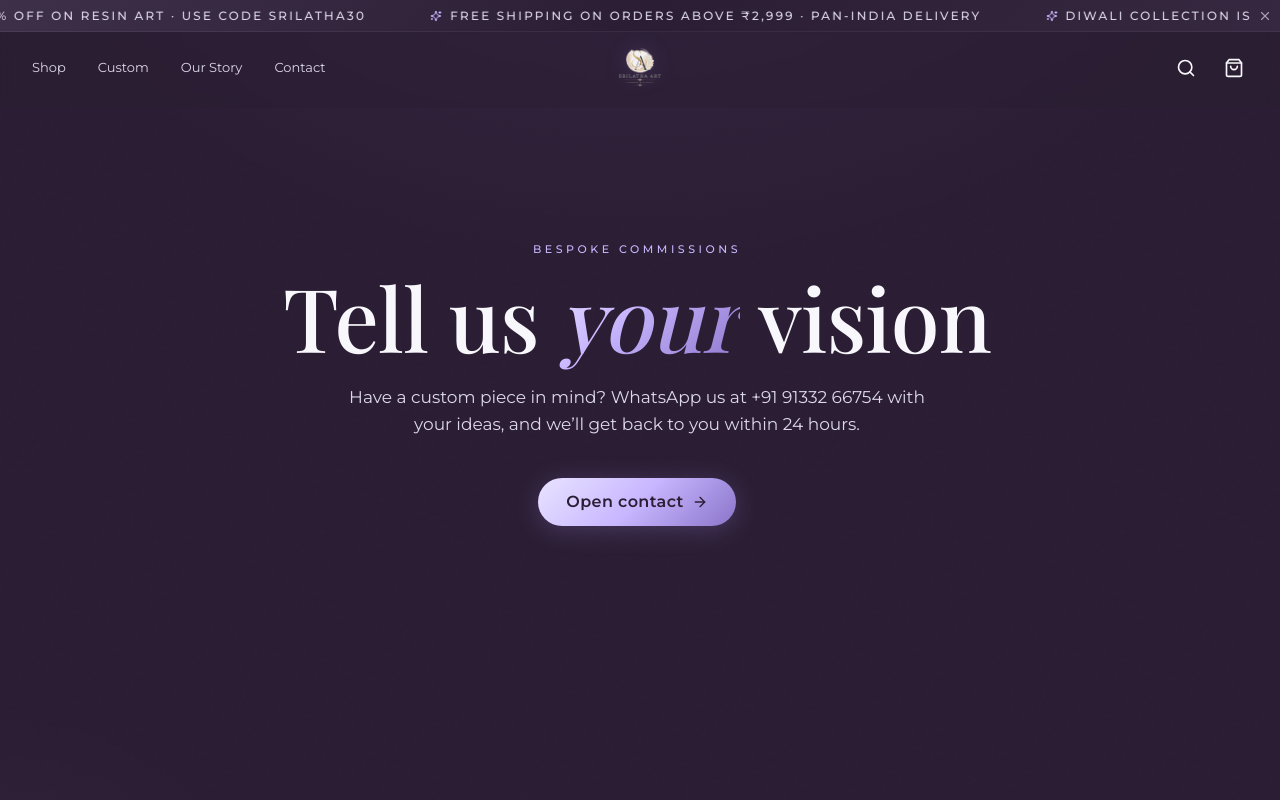
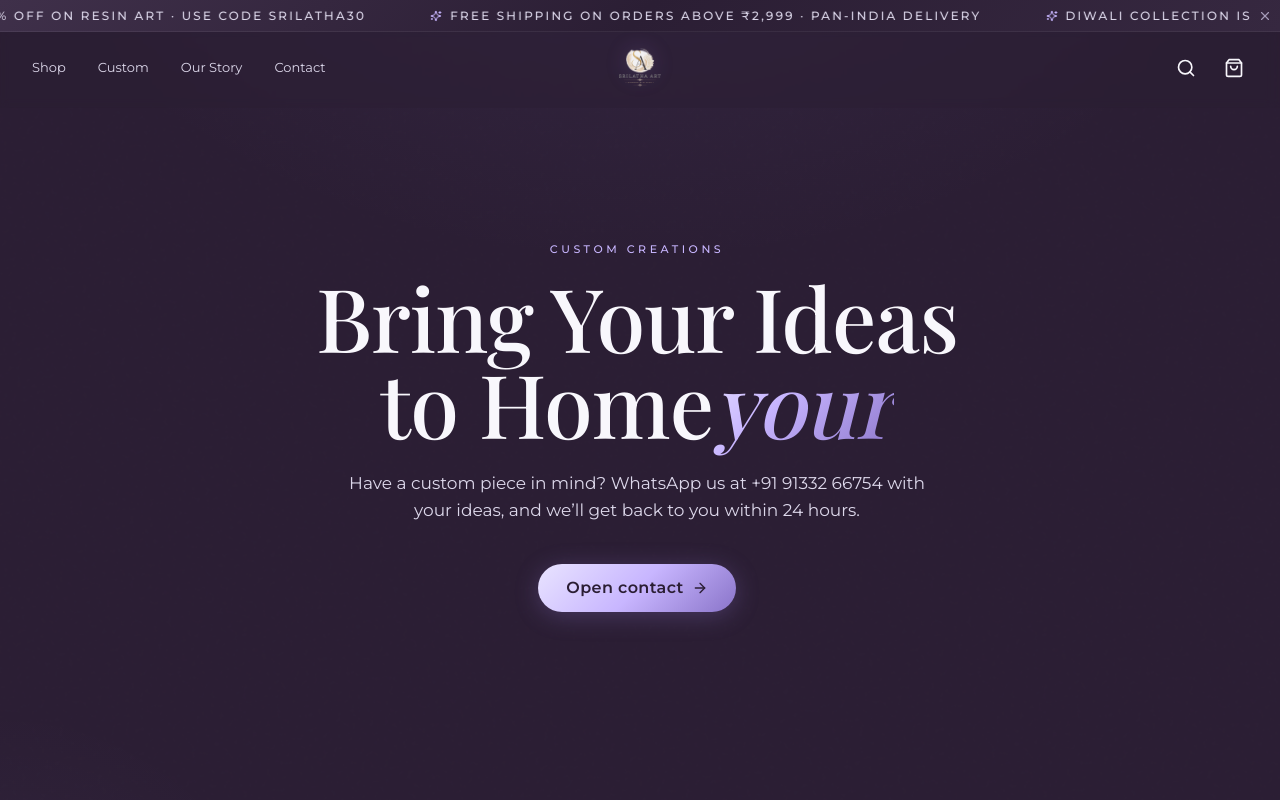
Before and after one commit to lakshmanachari-panuganti/The-Srilatha-Arts, a Next.js app in the folder frontend/: page /custom-order in a window 1280 px wide. Shown: the top 800 px of the page. Built offline with nearby package versions, Linux system fonts and the light colour scheme; no server answers.

Commit message:
feat: implement landing page components, custom order page, and marketing data structures

```diff
--- a/frontend/app/custom-order/page.tsx
+++ b/frontend/app/custom-order/page.tsx
@@ -2,16 +2,16 @@ import type { Metadata } from 'next'
 import PlaceholderPage from '@/components/PlaceholderPage'
 
 export const metadata: Metadata = {
-  title: 'Custom Order — Commission a piece',
+  title: 'Custom Creations — Bring Your Ideas to Home',
   description:
-    'Tell us your vision. We craft bespoke pieces in any art form, palette and size — 2–4 weeks turnaround.',
+    'Share your vision. We craft bespoke pieces in any art form, palette and size — 1-2 weeks turnaround.',
 }
 
 export default function CustomOrderPage() {
   return (
     <PlaceholderPage
-      eyebrow="Bespoke commissions"
-      title="Tell us your vision"
+      eyebrow="Custom Creations"
+      title="Bring Your Ideas to Home"
       goldWord="your"
       description="Have a custom piece in mind? WhatsApp us at +91 91332 66754 with your ideas, and we’ll get back to you within 24 hours."
       primaryHref="/contact"
--- a/frontend/components/marketing/CustomOrderCTA.tsx
+++ b/frontend/components/marketing/CustomOrderCTA.tsx
@@ -42,7 +42,7 @@ export default function CustomOrderCTA() {
         <div className="relative z-10">
           <span className="inline-flex items-center gap-2 text-[11px] tracking-[0.32em] uppercase text-lavender-pastel mb-5">
             <Sparkles className="w-3.5 h-3.5" aria-hidden />
-            Commissions open
+            Custom Creations
             <Sparkles className="w-3.5 h-3.5" aria-hidden />
           </span>
           <h2 className="font-serif text-4xl sm:text-5xl lg:text-7xl leading-[1.02] text-ivory mb-4">
@@ -51,14 +51,14 @@ export default function CustomOrderCTA() {
             <em className="italic gold-text">We&apos;ll craft it.</em>
           </h2>
           <p className="text-ivory-soft/70 max-w-reader mx-auto text-base lg:text-lg leading-relaxed mb-8">
-            Commission a one-of-a-kind piece — tell us the form, palette and story; we&apos;ll bring
-            it to life in two to four weeks.
+            Did you Dream it? then Describe it — the colours, the mood, the story it should whisper.
+            Our hands will shape it into your own masterpiece within one to two weeks.
           </p>
           <Link
             href="/custom-order"
             className="btn-dark inline-flex"
           >
-            Start your commission
+            Start your Custom Creations
             <ArrowRight className="w-4 h-4" aria-hidden />
           </Link>
         </div>
--- a/frontend/components/marketing/Hero.tsx
+++ b/frontend/components/marketing/Hero.tsx
@@ -139,7 +139,7 @@ export default function Hero() {
             <ArrowRight className="w-4 h-4" aria-hidden />
           </Link>
           <Link href="/custom-order" className="btn-outline">
-            Commission a piece
+            Start your Custom Creations
           </Link>
         </motion.div>
 
--- a/frontend/components/marketing/Testimonials.tsx
+++ b/frontend/components/marketing/Testimonials.tsx
@@ -14,7 +14,7 @@ const reviews = [
     location: 'Bangalore',
     rating: 5,
     quote:
-      'Commissioned a mandala for my mother's seventieth. The colors, the precision, the timing — all perfect. She cried.',
+      'Got a mandala for my mother\'s seventieth. The colors, the precision, the timing — all perfect. She cried.',
     art: 'Custom Dot Mandala',
   },
   {
--- a/frontend/data/announcements.ts
+++ b/frontend/data/announcements.ts
@@ -27,7 +27,7 @@ export const ANNOUNCEMENTS: Announcement[] = [
   },
   {
     id: 'custom-slots',
-    message: 'Custom commissions open · 2 slots left this month',
+    message: 'Custom Creations open · 2 slots left this month',
     href: '/custom-order',
     priority: 4,
     theme: 'gold',
```
Also changed, not shown: 1 other file (tests, documents, lock files or other folders).
